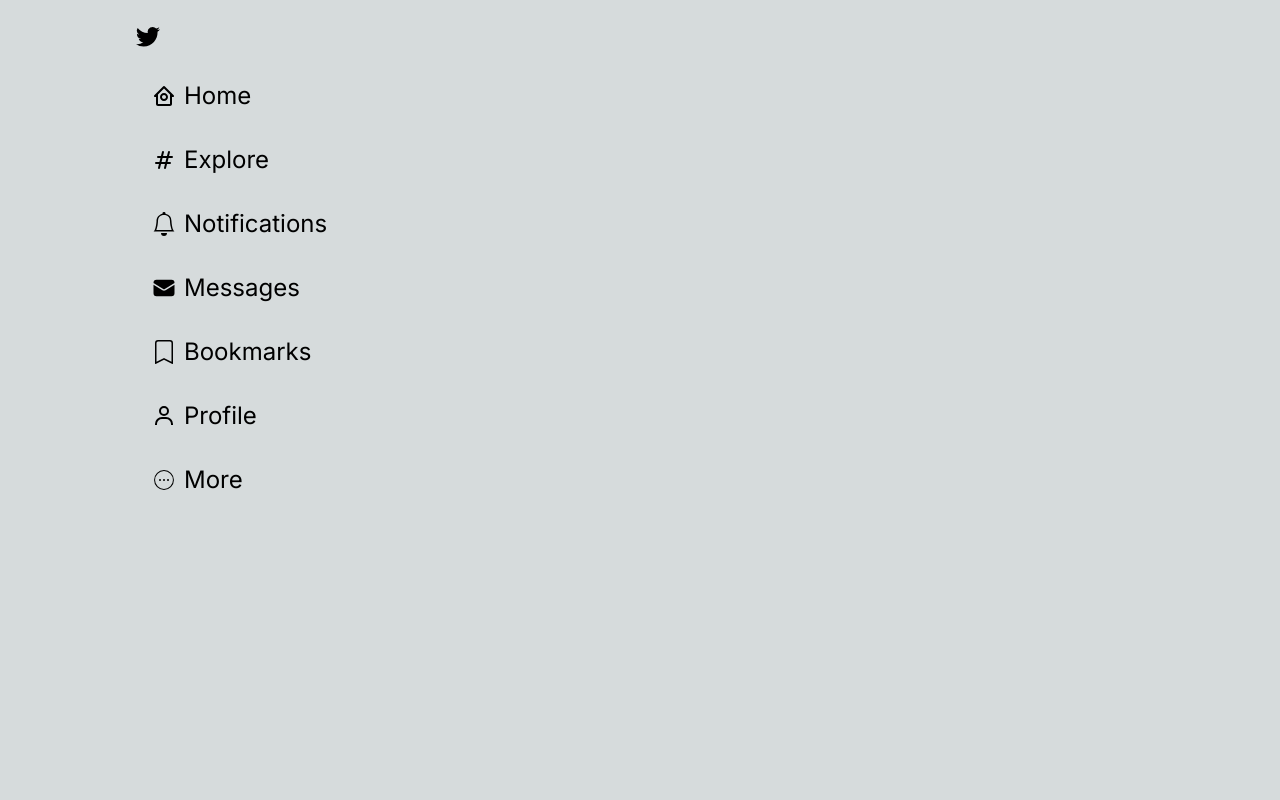
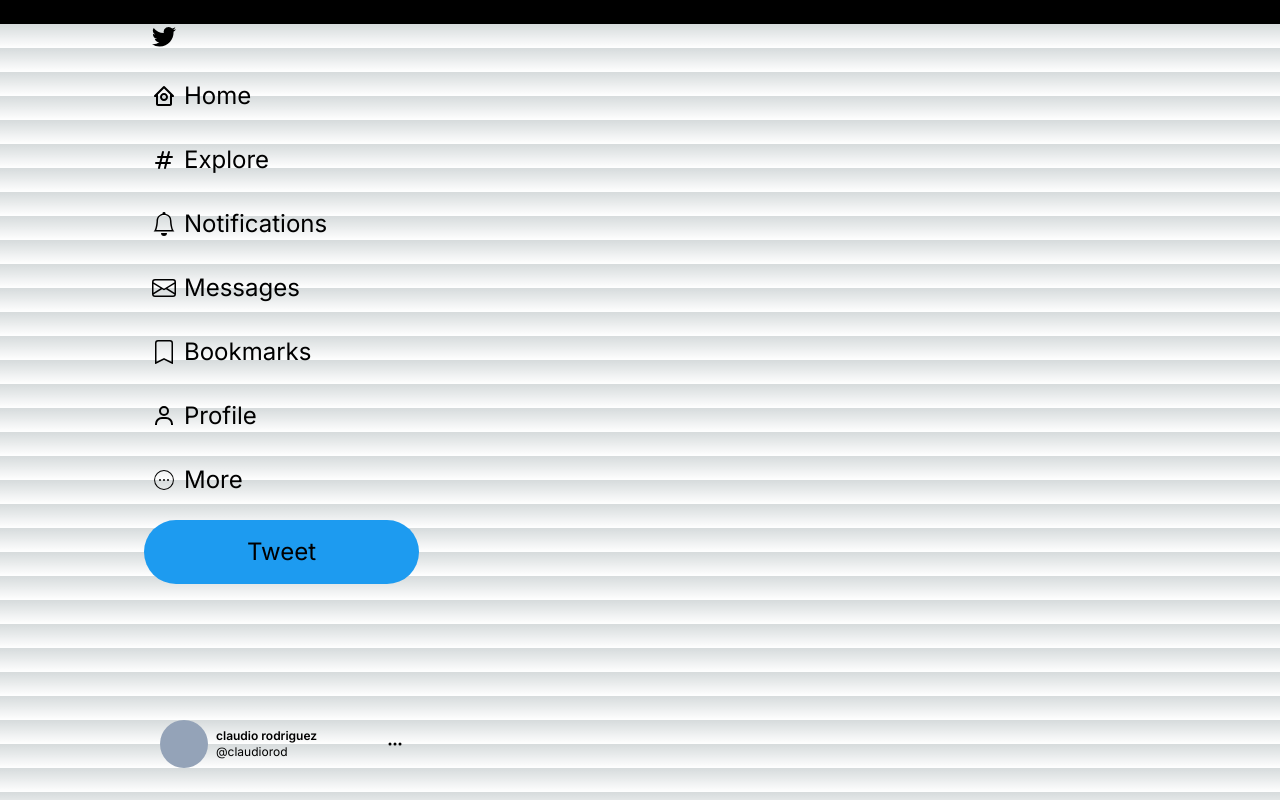
Before and after one commit to ClaudioRodHer/twitters-clone, a Next.js app in the folder twitters-clone/: page / in a window 1280 px wide. Built offline with nearby package versions, Linux system fonts and the light colour scheme.

Commit message:
finalizacion de laleft side y  nuevo componente

```diff
--- a/twitters-clone/src/app/page.tsx
+++ b/twitters-clone/src/app/page.tsx
@@ -1,78 +1,14 @@
-import {BiHomeCircle} from 'react-icons/bi'
-import {HiOutlineHashtag} from 'react-icons/hi'
-import {BsBell, BsTwitter} from 'react-icons/bs'
-import {HiEnvelope} from 'react-icons/hi2'
-import {BsBookmark} from 'react-icons/bs'
-import {BiUser} from 'react-icons/bi'
-import {CiCircleMore} from 'react-icons/ci'
-import Link from 'next/link'
+import LeftSidebar from "@/components/LeftSidebar"
 
-
-const NAVIGATION_ITEMS=[
-  {
-    title:'Home',
-    icon:BiHomeCircle
-  },
-  {
-    title:'Explore',
-    icon:HiOutlineHashtag
-  },
-  {
-    title:'Notifications',
-    icon:BsBell
-  },
-  {
-    title:'Messages',
-    icon:HiEnvelope
-  },
-  {
-    title:'Bookmarks',
-    icon:BsBookmark
-  },
-  {
-    title:'Profile',
-    icon:BiUser
-  },
-  {
-    title:'More',
-    icon:CiCircleMore
-  }
-
-]
 export const Home = () => {
   return (
     <div className="w-full h-full flex justify-center items-center relative bg-black">
       <div className="max-w-screen-lg w-full h-full flex relative">
         {/**left side bar navigation/ header*/}
-
-        <section className="fixed w-72 flex flex-col h-screen space-y-4 my-4">
-          <Link href={'/'} className="p-2 text-2xl">
-           <BsTwitter/>
-          </Link>
-          {
-            NAVIGATION_ITEMS.map((item)=>(
-              /*los links se deben definir*/
-              <Link
-              className="hover:bg-white/10 text-2xl transition duration-200
-              flex items-center justify-start w-fit space-x-2 rounded-3xl
-              py-2 px-6"
-              href={`/${item.title.toLowerCase()}`}
-              key={item.title}>
-                <div>
-                  <item.icon/>
-                </div>
-                <div>
-                  {
-                    item.title
-                  }
-                </div>
-              </Link>
-            ))
-          }
-        </section>
-
-        {/*<main>Home Time line</main>
-        <section>right section</section>*/}
+          <LeftSidebar />
+        {/**main section*/}
+        <main>Home Time line</main>
+        <section>right section</section>
       </div>
     </div>
   )
--- /dev/null
+++ b/twitters-clone/src/components/LeftSidebar.tsx
@@ -0,0 +1,105 @@
+import { BiHomeCircle } from 'react-icons/bi'
+import { HiOutlineHashtag } from 'react-icons/hi'
+import { BsBell, BsThreeDots, BsTwitter } from 'react-icons/bs'
+import { BsEnvelope } from 'react-icons/bs'
+import { BsBookmark } from 'react-icons/bs'
+import { BiUser } from 'react-icons/bi'
+import { CiCircleMore } from 'react-icons/ci'
+import Link from 'next/link'
+
+const NAVIGATION_ITEMS = [
+    {
+      title: 'Twitter',
+      icon: BsTwitter
+    },
+    {
+      title: 'Home',
+      icon: BiHomeCircle
+    },
+    {
+      title: 'Explore',
+      icon: HiOutlineHashtag
+    },
+    {
+      title: 'Notifications',
+      icon: BsBell
+    },
+    {
+      title: 'Messages',
+      icon: BsEnvelope
+    },
+    {
+      title: 'Bookmarks',
+      icon: BsBookmark
+    },
+    {
+      title: 'Profile',
+      icon: BiUser
+    },
+    {
+      title: 'More',
+      icon: CiCircleMore
+    }
+
+  ]
+const LeftSidebar = () => {
+  return (
+    <section className="fixed w-[275px] flex flex-col items-stretch h-screen ">
+    {/**division para el menu de la izquierda twitter */}
+    <div className="flex flex-col items-stretch h-full space-y-4 mt-4">
+      {
+        NAVIGATION_ITEMS.map((item) => (
+          /*los links se deben definir*/
+          <Link
+            className="hover:bg-white/10 text-2xl transition duration-200
+        flex items-center justify-start w-fit space-x-2 rounded-3xl
+        py-2 px-6"
+            href={`/${item.title.toLowerCase()}`}
+            key={item.title}>
+            <div>
+              <item.icon />
+            </div>
+            {/*esta condicion nos dice que cuando el texto sea igual a twitter no va a renderizar el texto*/
+              item.title !== "Twitter" &&
+              <div>
+                {
+                  item.title
+                }
+              </div>
+            }
+          </Link>
+        ))
+      }
+      <button className="w-full rounded-full bg-primarytwitter p-4
+    text-2xl text-center m-4
+    hover:bg-opacity-70 transition duration-200">
+        Tweet
+      </button>
+    </div>
+    {/**division para el ususriuo de la aprte inferior izquierda twitter */}
+    <div>
+      <button className="rounded-full bg-transparent p-4
+      flex items-center space-x-2
+      text-center m-4
+      hover:bg-white/10 transition duration-200 w-full justify-between">
+        <div className="flex items-center space-x-2">
+          {/**logo de usuariio */}
+          <div className="rounded-full bg-slate-400 w-12 h-12">
+          </div>
+          {/**nombre y correo usuario */}
+          <div className="text-left text-xs">
+            <div className="font-semibold ">claudio rodriguez</div>
+            <div className="">@claudiorod</div>
+          </div>
+        </div>
+        {/**tres puntos menu desplegable */}
+        <div>
+          <BsThreeDots />
+        </div>
+      </button>
+    </div>
+  </section>
+  )
+}
+
+export default LeftSidebar
--- a/twitters-clone/tailwind.config.ts
+++ b/twitters-clone/tailwind.config.ts
@@ -13,6 +13,11 @@
         'gradient-conic':
           'conic-gradient(from 180deg at 50% 50%, var(--tw-gradient-stops))',
       },
+      /*se agregan los colores en tailwindcss, auqi vamos a declarar los coores que usaremos*/
+      colors:{
+        primarytwitter:"rgb(29,155,240)",
+      }
+
     },
   },
   plugins: [],
```
